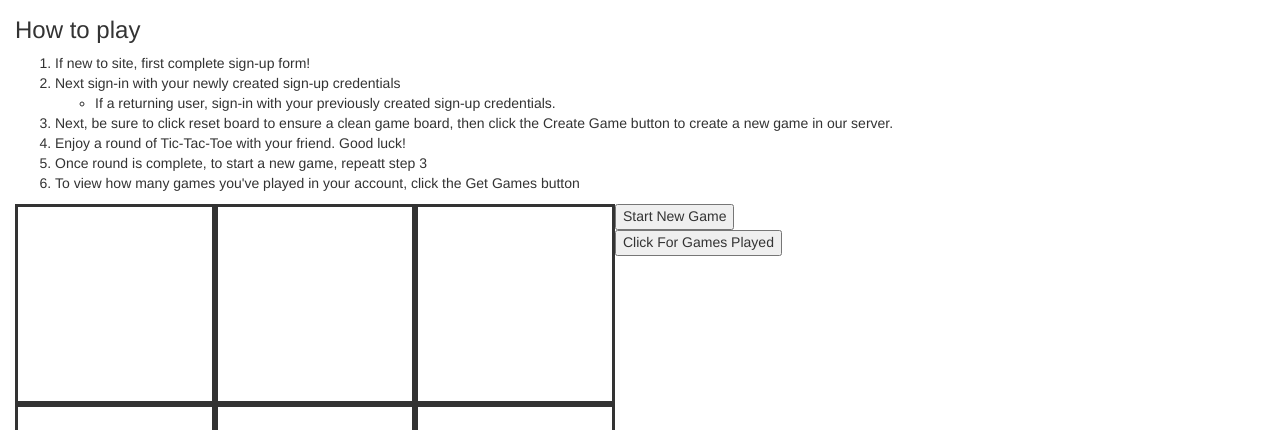
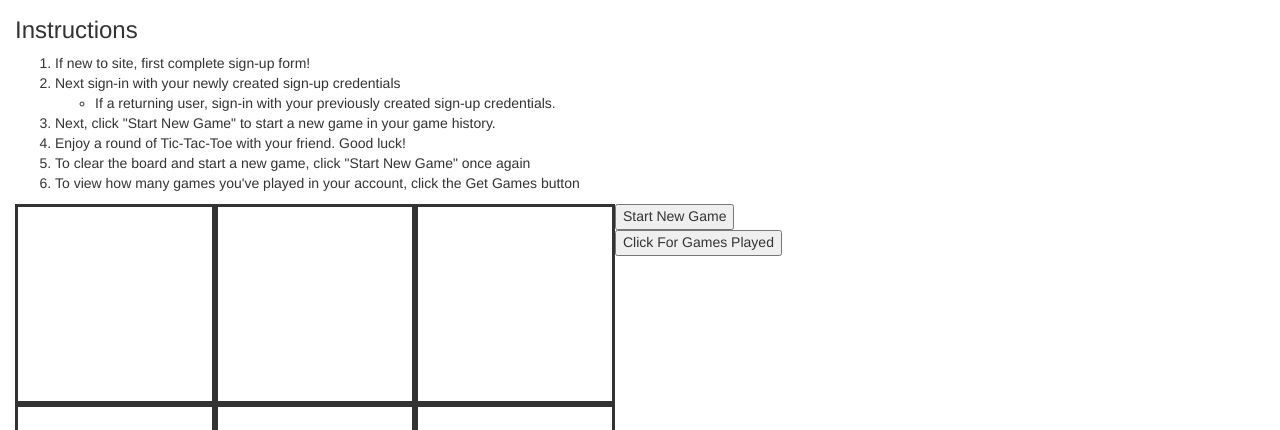
Before and after one commit to mattb5/game-project-client, a website: page index.html in a window 1280 px wide. Shown: the part 370-800 px from the top of the page. Drawn offline with Linux system fonts and the light colour scheme.

Commit message:
update to game instructions on html homepage

```diff
--- a/assets/scripts/index.js
+++ b/assets/scripts/index.js
@@ -17,7 +17,6 @@ const ifTie = function () {
         {
           if (winnerBool)
           {
-            console.log(gameArray);
             alert("We have a cat's draw! Meow Meow!");
             winnerBool = false;
           }
--- a/index.html
+++ b/index.html
@@ -49,16 +49,16 @@
 
 
       <h1>Tic Tac Toe</h1>
-      <h3>How to play</h3>
+      <h3>Instructions</h3>
         <ol>
           <li>If new to site, first complete sign-up form!</li>
           <li>Next sign-in with your newly created sign-up credentials</li>
             <ul>
                 <li>If a returning user, sign-in with your previously created sign-up credentials.</li>
             </ul>
-          <li>Next, be sure to click reset board to ensure a clean game board, then click the Create Game button to create a new game in our server.</li>
+          <li>Next, click "Start New Game" to start a new game in your game history.</li>
           <li>Enjoy a round of Tic-Tac-Toe with your friend.  Good luck!</li>
-          <li>Once round is complete, to start a new game, repeatt step 3</li>
+          <li>To clear the board and start a new game, click "Start New Game" once again</li>
           <li>To view how many games you've played in your account, click the Get Games button</li>
         </ol>
 
```
